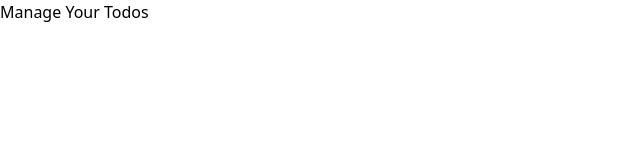
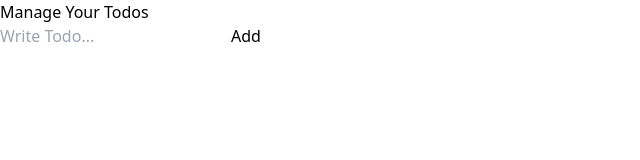
Before and after one commit to Nikhil-Mhatre/Todo-Context-API, a React (Vite) app: page / in a window 1280 px wide. Shown: the top 160 px of the page, without its empty margins (0-640 px from the left). Built offline with nearby package versions, Linux system fonts and the light colour scheme.

Commit message:
added Todo-Form

```diff
--- a/src/App.jsx
+++ b/src/App.jsx
@@ -1,5 +1,6 @@
 import { useEffect, useState } from "react";
 import { TodoProvider } from "./context/TodoContext";
+import TodoForm from "./components/TodoForm";
 
 function App() {
   const [todos, setTodos] = useState([]);
@@ -53,7 +54,10 @@ function App() {
           <h1 className="text-2xl font-bold text-center mb-8 mt-2">
             Manage Your Todos
           </h1>
-          <div className="mb-4">{/* Todo form goes here */}</div>
+          <div className="mb-4">
+            {/* Todo form goes here */}
+            <TodoForm />
+          </div>
           <div className="flex flex-wrap gap-y-3">
             {/*Loop and Add TodoItem here */}
           </div>
--- a/src/components/TodoForm.jsx
+++ b/src/components/TodoForm.jsx
@@ -1,14 +1,38 @@
+import { useTodo } from "../context/TodoContext";
+import { useState } from "react";
+
 function TodoForm() {
+  const [todo, setTodo] = useState("");
+  const {addNewTodo} = useTodo();
 
+  const formSubmitHandler = (e) => {
+    e.preventDefault();
+    if (!todo) return;
+    addNewTodo({
+      id: Date.now(),
+      message: todo,
+      completed: false,
+    });
+    setTodo("");
+  };
+
+  const inputChangeHandler = (e) => {
+    setTodo(e.target.value);
+  };
 
   return (
-        <form  className="flex">
+    <form onSubmit={formSubmitHandler} className="flex">
       <input
+        value={todo}
+        onChange={inputChangeHandler}
         type="text"
         placeholder="Write Todo..."
         className="w-full border border-black/10 rounded-l-lg px-3 outline-none duration-150 bg-white/20 py-1.5"
       />
-            <button type="submit" className="rounded-r-lg px-3 py-1 bg-green-600 text-white shrink-0">
+      <button
+        type="submit"
+        className="rounded-r-lg px-3 py-1 bg-green-600 text-white shrink-0"
+      >
         Add
       </button>
     </form>
--- a/src/context/TodoContext.js
+++ b/src/context/TodoContext.js
@@ -17,5 +17,5 @@ const TodoContext = createContext({
 export const TodoProvider = TodoContext.Provider;
 
 export const useTodo = () => {
-  useContext(TodoContext);
+  return useContext(TodoContext);
 };
```
Lines whose indentation alone changed are shown as unchanged.
